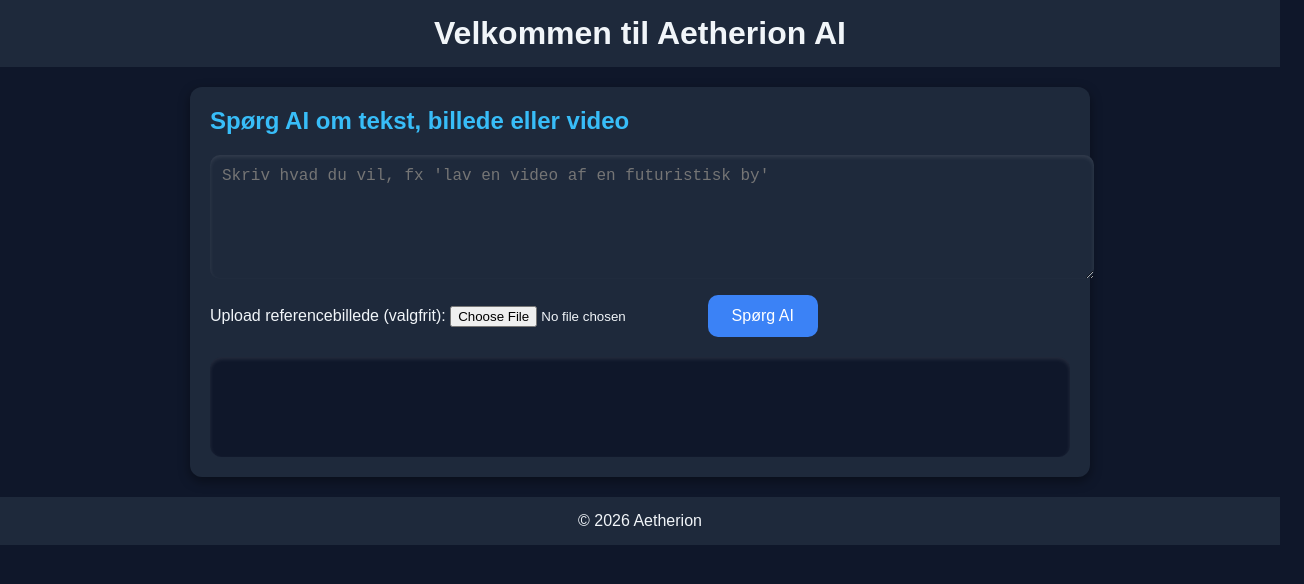
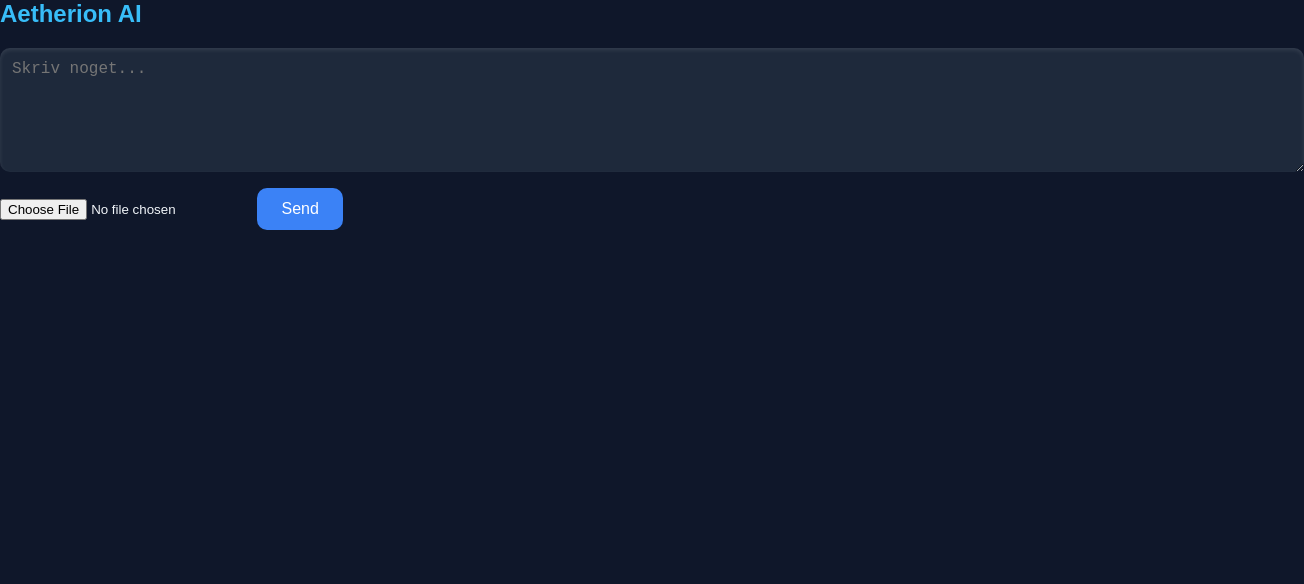
Before and after one commit to aliemad201113-gif/ai-website, a website: page public/index.html in a window 1280 px wide. Shown: the whole page, 1304 px wide, since content can reach past the window. Drawn offline with Linux system fonts and the light colour scheme.

Commit message:
Update index.html

```diff
--- a/public/index.html
+++ b/public/index.html
@@ -3,39 +3,21 @@
 <head>
   <meta charset="UTF-8">
   <meta name="viewport" content="width=device-width, initial-scale=1.0">
-  <title>Aetherion AI</title>
+  <title>Aetherion AI Chat</title>
   <link rel="stylesheet" href="style.css">
 </head>
 <body>
-
-<header>
-  <h1>Velkommen til Aetherion AI</h1>
-</header>
-
-<main>
-  <section>
-    <h2>Spørg AI om tekst, billede eller video</h2>
-
-    <!-- Prompt input -->
-    <textarea id="userInput" placeholder="Skriv hvad du vil, fx 'lav en video af en futuristisk by'"></textarea>
-
-    <!-- Referencebillede (valgfrit) -->
-    <label for="fileInput">Upload referencebillede (valgfrit):</label>
-    <input type="file" id="fileInput" accept="image/*">
-
-    <!-- Knap -->
-    <button id="askBtn">Spørg AI</button>
-
-    <!-- Output -->
-    <div id="output" style="margin-top: 20px;"></div>
-  </section>
-</main>
-
-<footer>
-  <p>© 2026 Aetherion</p>
-</footer>
-
-<!-- Script -->
-<script src="script.js"></script>
+  <div class="chat-wrapper">
+    <div class="chat-header"><h2>Aetherion AI</h2></div>
+    <div id="chat" class="chat-window"></div>
+    <div class="input-area">
+      <textarea id="userInput" placeholder="Skriv noget..."></textarea>
+      <div class="input-buttons">
+        <input type="file" id="fileInput" accept="image/*">
+        <button id="sendBtn">Send</button>
+      </div>
+    </div>
+  </div>
+  <script src="script.js"></script>
 </body>
 </html>
```
